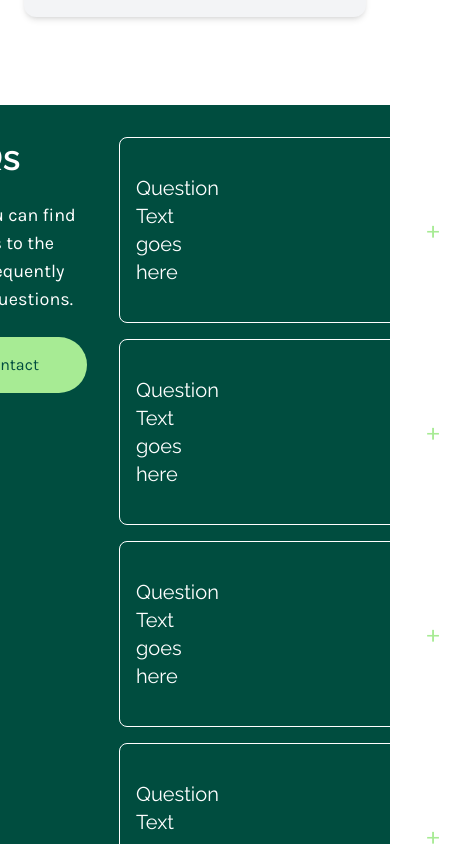
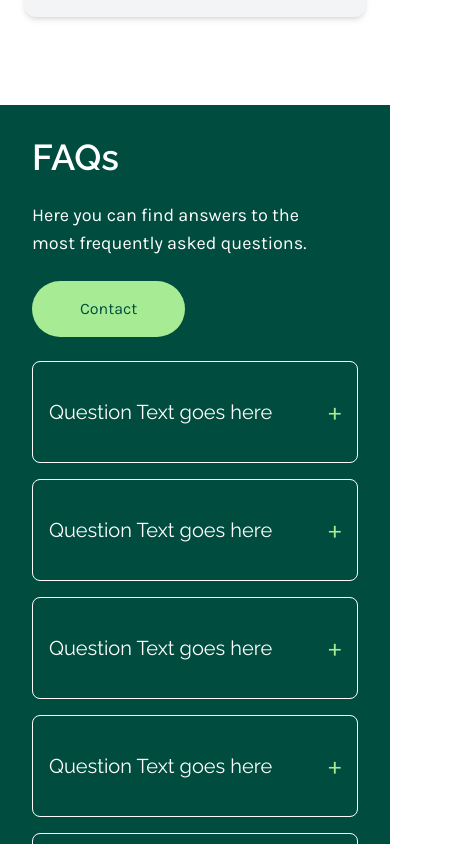
Before and after one commit to book-an-appoinment/client, a React (Vite) app: page /team in a window 390 px wide. Shown: the part 7040-7884 px from the top of the page, 456 px wide, since content can reach past the window. Built offline with nearby package versions, Linux system fonts and the light colour scheme.

Commit message:
team responsive done

```diff
--- a/src/Pages/Team.jsx
+++ b/src/Pages/Team.jsx
@@ -95,7 +95,7 @@ const Team = () => {
         <StatsCards/>
       </div>
       <div className="bg-[#004D3F] min-h-screen flex items-center justify-center p-8">
-      <div className="flex max-w-6xl mx-auto space-x-8">
+  <div className="flex max-w-6xl mx-auto space-x-8 flex-col md:flex-row"> {/* Flex direction changes for mobile */}
     {/* Left side content: FAQ, paragraph, and button */}
     <div className="flex-1 text-white space-y-6">
       <h1 className="text-4xl font-semibold">FAQs</h1>
@@ -104,14 +104,11 @@ const Team = () => {
     </div>
 
     {/* Right side content: Accordion with all-around border */}
-        <div className="flex-1">
+    <div className="flex-1 mt-6 md:mt-0"> {/* Added margin-top for mobile, removes it for desktop */}
       <div className="space-y-4">
         {[...Array(5)].map((_, index) => (
-              <div
-                key={index}
-                className="border border-white rounded-lg p-4 " // Added border to all sides
-              >
-                <div className="flex justify-between gap-52">
+          <div key={index} className="border border-white rounded-lg p-4">
+            <div className="flex justify-between gap-12 md:gap-52"> {/* Adjusted gap for mobile */}
               <h3 className="text-xl text-white">Question Text goes here</h3>
               <button
                 className="text-[#A7EB94] text-2xl"
@@ -122,7 +119,6 @@ const Team = () => {
             </div>
             {activeIndex === index && (
               <div className="text-white mt-2">
-                    {/* Answer goes here */}
                 <p>This is where the answer to the question will go.</p>
               </div>
             )}
```
Lines whose indentation alone changed are shown as unchanged.
